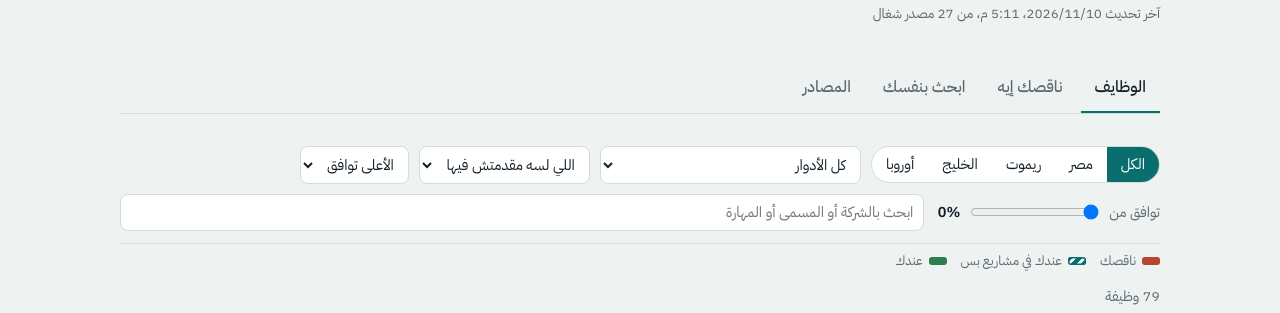
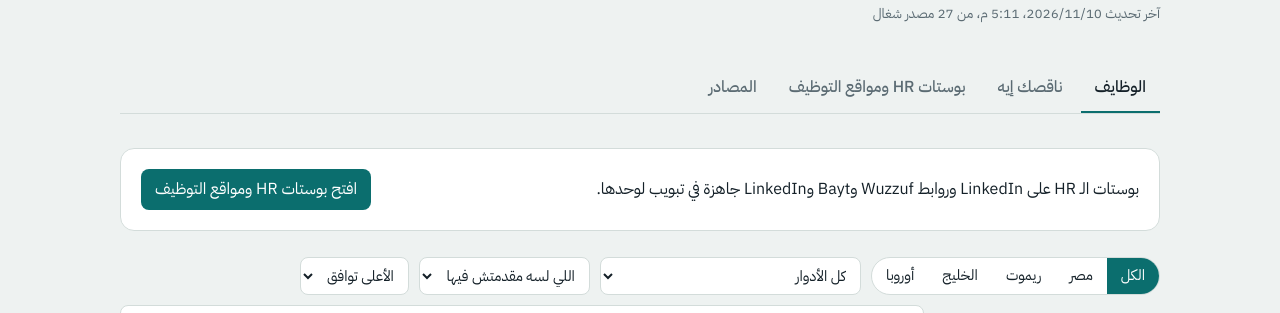
Before and after one commit to Ahmed-AlSaeed1/job-radar, a plain HTML site: page docs/index.html in a window 1280 px wide. Shown: the part 125-438 px from the top of the page. Drawn offline with Linux system fonts and the light colour scheme.

Commit message:
Add files via upload

```diff
--- a/docs/index.html
+++ b/docs/index.html
@@ -174,11 +174,15 @@ footer{color:var(--muted);font-size:.82rem;padding:24px 0 40px;border-top:1px so
   <nav class="tabs" role="tablist">
     <button role="tab" data-tab="jobs" aria-selected="true">الوظايف</button>
     <button role="tab" data-tab="gaps" aria-selected="false">ناقصك إيه</button>
-    <button role="tab" data-tab="search" aria-selected="false">ابحث بنفسك</button>
+    <button role="tab" data-tab="search" aria-selected="false">بوستات HR ومواقع التوظيف</button>
     <button role="tab" data-tab="sources" aria-selected="false">المصادر</button>
   </nav>
 
   <section class="panel on" id="tab-jobs" role="tabpanel">
+    <div class="box" style="margin:14px 0;display:flex;flex-wrap:wrap;gap:10px;align-items:center;justify-content:space-between">
+      <span>بوستات الـ HR على LinkedIn وروابط Wuzzuf وBayt وLinkedIn جاهزة في تبويب لوحدها.</span>
+      <button type="button" id="goSearch" style="background:var(--accent);color:#fff;border:0;border-radius:8px;padding:8px 14px;cursor:pointer">افتح بوستات HR ومواقع التوظيف</button>
+    </div>
     <div class="filters">
       <div class="seg" id="regionSeg" role="group" aria-label="المنطقة">
         <button data-r="all" aria-pressed="true">الكل</button>
@@ -507,6 +511,7 @@ function dropLabel(k){
 }
 
 /* events */
+document.getElementById("goSearch").addEventListener("click", () => { document.querySelector('nav.tabs button[data-tab="search"]').click(); window.scrollTo({top: 0, behavior: "smooth"}); });
 document.querySelectorAll("nav.tabs button").forEach(b => b.addEventListener("click", () => {
   document.querySelectorAll("nav.tabs button").forEach(x => x.setAttribute("aria-selected", x === b));
   document.querySelectorAll(".panel").forEach(p => p.classList.toggle("on", p.id === "tab-" + b.dataset.tab));
```
